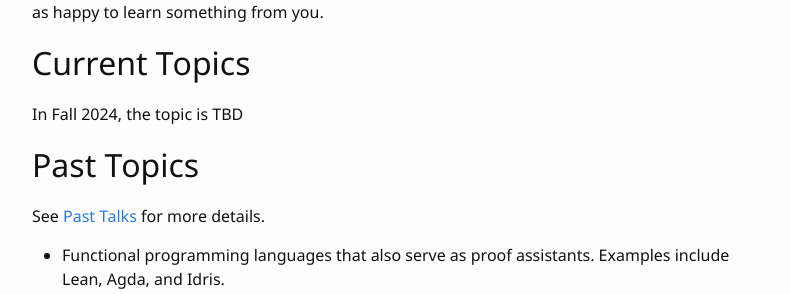
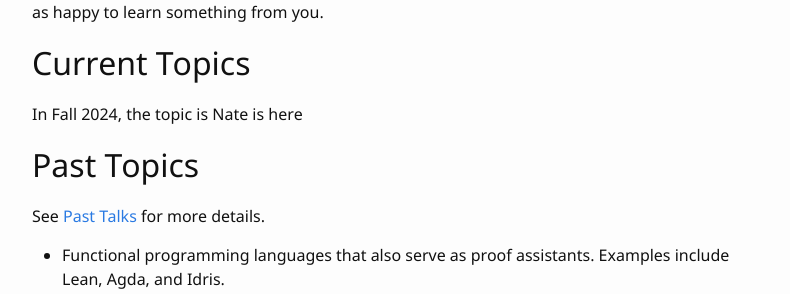
Before and after one commit to csu-applied-category-theory/csu-applied-category-theory.github.io, a Jekyll site: the page built from index.md, in a window 1280 px wide. Shown: the part 550-844 px from the top of the page, without its empty margins (238-1028 px from the left). Built offline with Jekyll 4.4.1, drawn with Linux system fonts in a browser that asks for light colours.

Commit message:
Update index.md

```diff
--- a/index.md
+++ b/index.md
@@ -20,7 +20,7 @@ All levels of experience are welcome. We are a friendly group happy to answer qu
 
 # Current Topics
 
-In Fall 2024, the topic is TBD
+In Fall 2024, the topic is Nate is here
 
 
 # Past Topics
```
